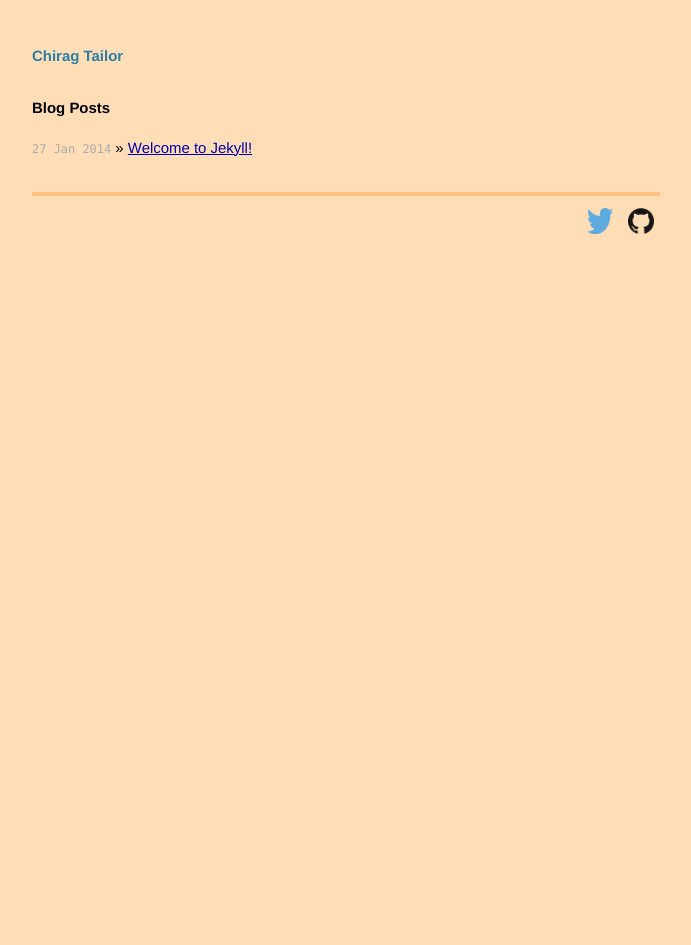
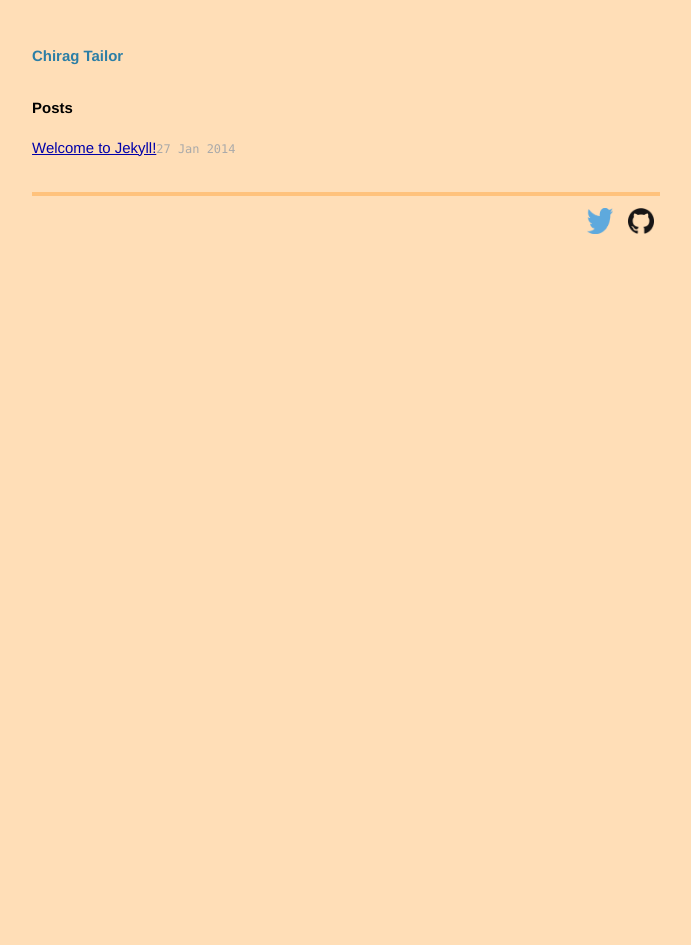
Before and after one commit to ctailor2/ctailor2.github.io, a Jekyll site: the page built from index.html, in a window 1280 px wide. Shown: the whole page, without its empty margins (294-985 px from the left). Built offline with Jekyll 4.4.1, drawn with Linux system fonts in a browser that asks for light colours; Markdown is read by kramdown in place of the engine named in the settings.

Commit message:
Rearrange post title and date

```diff
--- a/index.html
+++ b/index.html
@@ -4,10 +4,10 @@
 ---
 
 <div id="home">
-  <h1>Blog Posts</h1>
+  <h1>Posts</h1>
   <ul class="posts">
     {% for post in site.posts %}
-      <li><span>{{ post.date | date_to_string }}</span> &raquo; <a href="{{ post.url }}">{{ post.title }}</a></li>
+		<li><a class="post-title" href="{{ post.url }}">{{ post.title }}</a><span class="post-date">{{ post.date | date_to_string }}</span></li>
     {% endfor %}
   </ul>
 </div>
```
